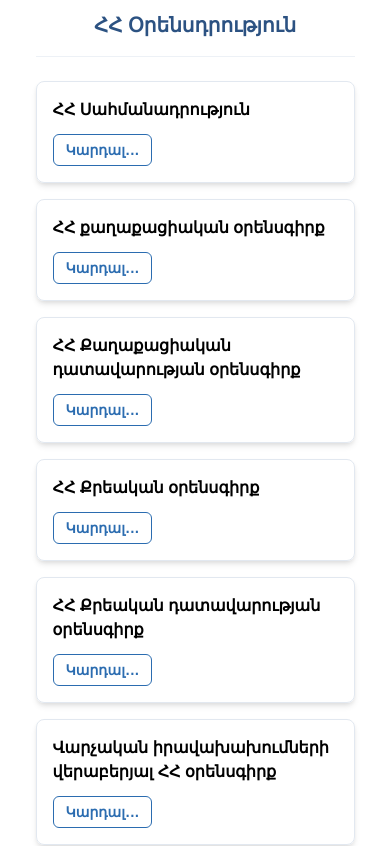
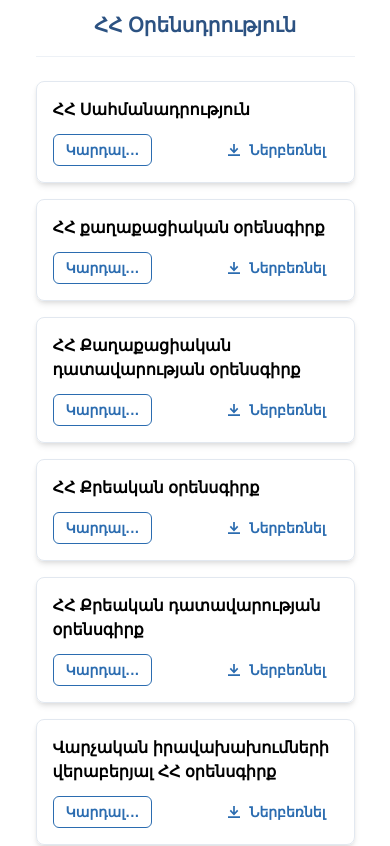
Before and after one commit to harxachikyan/LegalFront, a React (Create React App) app: page /documents in a window 390 px wide. Shown: the part 1000-1846 px from the top of the page. Built offline with nearby package versions, Linux system fonts and the light colour scheme.

Commit message:
DocemensMobile

```diff
--- a/src/pages/document-page/DocumentsPage.jsx
+++ b/src/pages/document-page/DocumentsPage.jsx
@@ -103,11 +103,18 @@ const DocumentsPage = () => {
             file: "ՀՀ օրենքը սահմանափակ պատասխանատվությամբ ընկերություների մասին.pdf"
         },
     ];
+    const isMobile = window.innerWidth <= 768;
 
     const openPdf = (filename) => {
-        setIsLoading(true);
-        setCurrentPdf(`/documents/${filename}`);
-        onOpen();
+        const pdfUrl = `/documents/${filename}`;
+
+        if (isMobile) {
+            window.open(pdfUrl);
+        } else {
+            setIsLoading(true);
+            setCurrentPdf(pdfUrl);
+            onOpen();
+        }
     };
 
     return (
@@ -271,7 +278,7 @@ const DocumentsPage = () => {
                                 >
                                     {doc.title}
                                 </Text>
-                                <Flex justify="space-between" alignItems="center">
+                                <Flex justify="space-between" alignItems="center" gap={2}>
                                     <Button
                                         onClick={() => openPdf(doc.file)}
                                         colorScheme="blue"
@@ -279,6 +286,18 @@ const DocumentsPage = () => {
                                         size={{ base: "sm", md: "md" }}
                                     >
                                         Կարդալ․․․
+                                    </Button>
+
+                                    <Button
+                                        as="a"
+                                        href={`/documents/${doc.file}`}
+                                        download
+                                        colorScheme="blue"
+                                        variant="ghost"
+                                        size={{ base: "sm", md: "md" }}
+                                        leftIcon={<DownloadIcon />}
+                                    >
+                                        Ներբեռնել
                                     </Button>
                                 </Flex>
                             </Box>
```
